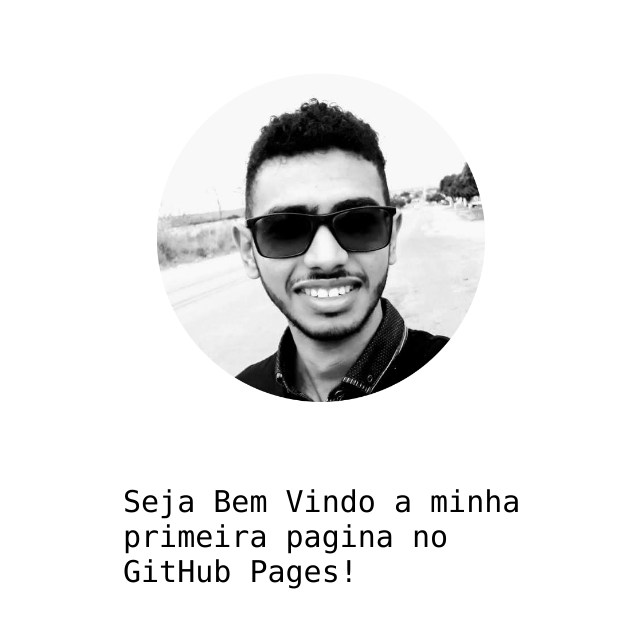
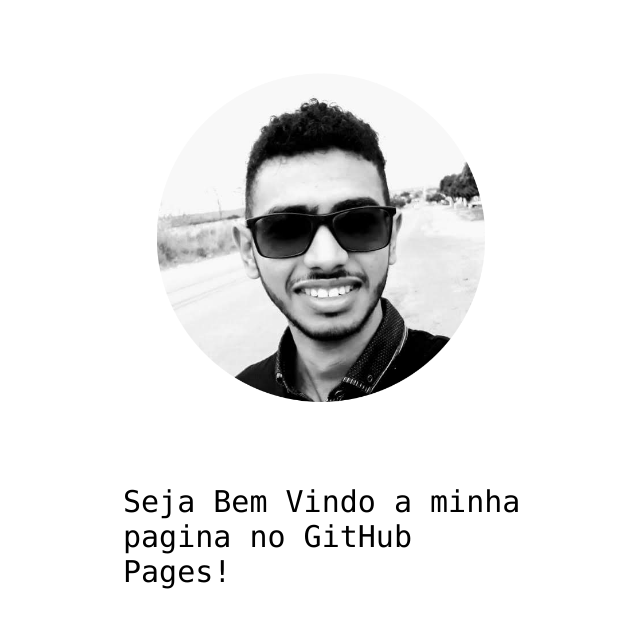
Before and after one commit to Davidpg13/hello-world, a plain HTML site: page index.html in a window 1280 px wide. Shown: the whole page, without its empty margins (317-957 px from the left). Drawn offline with Linux system fonts and the light colour scheme.

Commit message:
Update index.html

```diff
--- a/index.html
+++ b/index.html
@@ -13,7 +13,7 @@
 <img src="images/david-670.png" id="fotoperfil" alt="Foto de David" />
 
 <!-- Change this code here by copy and pasting your template on line 15 -->
-<p>Seja Bem Vindo a minha primeira pagina no GitHub Pages!</p>
+<p>Seja Bem Vindo a minha pagina no GitHub Pages!</p>
 
 </body>
 </html>
```
